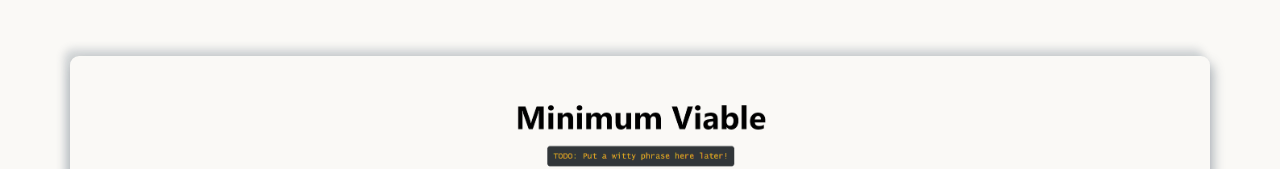
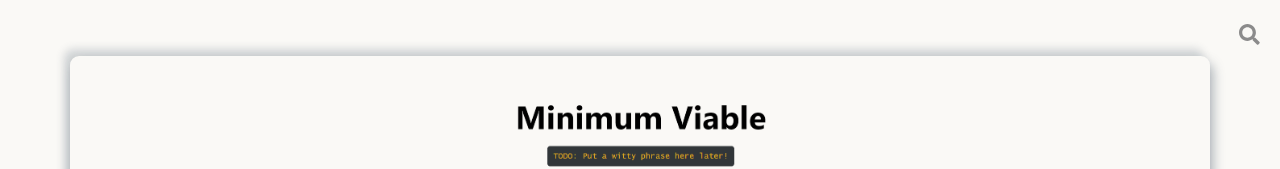
Before and after one commit to charlesmartinreed/charlie-codes-blog, a Next.js app: page /projects in a window 1280 px wide. Shown: the top 169 px of the page. Built offline with nearby package versions, Linux system fonts and the light colour scheme.

Commit message:
Reset search component from scratch.

```diff
--- a/components/Layout.js
+++ b/components/Layout.js
@@ -25,6 +25,7 @@ export default function Layout({ children, title, content }) {
       </Head>
 
       <main className={styles.main}>
+        <Search />
         {children}
         <Footer />
       </main>
--- a/components/Search.js
+++ b/components/Search.js
@@ -2,21 +2,13 @@ import styles from "../styles/Search.module.css";
 import { FaSearch } from "react-icons/fa";
 
 export default function Search() {
-  function handleInput(searchInput) {
-    const resultsDiv = document.querySelector(".searchResults");
-    resultsDiv.classList.add("display");
-    console.log(searchInput);
+  function handleClick() {
+    console.log("search button clicked");
   }
 
   return (
     <div className={styles.searchContainer}>
-      <input
-        placeholder="Search"
-        className={styles.searchInput}
-        type="search"
-        onChange={(e) => handleInput(e.target.value)}
-      ></input>
-      <div className={styles.searchResults}></div>
+      <FaSearch className={styles.searchIcon} onClick={() => handleClick()} />
     </div>
   );
 }
--- a/styles/Search.module.css
+++ b/styles/Search.module.css
@@ -1,57 +1,53 @@
-.searchInput {
-  /* size: 20px; */
-  /* width: 10%; */
-  width: 400px;
-  height: 40px;
-  border-radius: 4px;
-
-  /* align-self: center;
-  text-align: center; */
-  padding: 1rem;
-  color: var(--color-bg-dark-text);
-  font-size: 17px;
-  transition: 0.3s linear;
-  border: none;
-  outline: none;
-  background: rgba(255, 255, 255, 0.1);
-  box-shadow: 0px 4px 6px rgba(29, 29, 29, 0.3);
+.searchContainer {
+  position: absolute;
+  top: 0px;
+  right: 20px;
+  /* align-self: flex-end; */
+  /* margin-right: 1.5rem; */
+  /* margin-bottom: 1rem; */
 }
 
-.searchInput:active,
-.searchInput:hover,
-.searchInput:focus,
-.searchInput:focus-visible,
-.searchInput:focus-within {
-  /* align-self: center; */
-  /* margin-right: 0; */
+.searchIcon {
+  cursor: pointer;
+  position: relative;
+  top: 0;
+  right: 0;
+  color: var(--color-search-icon-default);
+  font-size: 1.3rem;
+  transition: all 1s;
 }
 
-.searchContainer {
-  display: flex;
-  justify-content: center;
-  align-items: flex-end;
-  width: 100%;
-  margin-bottom: 24px;
-  /* margin: 8px; */
-  /* padding: 8px; */
-  position: relative;
+.searchIcon:hover,
+.searchIcon:focus {
+  transform: scale(1.2);
+  color: var(--color-bg-light);
 }
 
-.searchContainer .searchResults {
-  position: absolute;
-  display: none;
-  top: 110%;
-  min-height: 300px;
-  width: 400px;
+.searchResultsContainer {
+  position: relative;
+  /* display: none; */
+  top: 50%;
+  left: 50%;
+  max-height: 40%;
+  width: 70%;
   padding: 16px;
   /* background: rgba(29, 29, 29, 1); */
-  background: rgba(42, 42, 42, 1);
+  /* background: rgba(42, 42, 42, 1); */
+  background-color: red;
 
   box-shadow: 0px 4px 6px rgba(29, 29, 29, 0.3);
   border-radius: 0 0 6px 6px;
   color: white;
+  overflow-y: hidden;
 }
 
-.searchResults.display {
+.searchReultsContainer .searchResult {
+  width: 100%;
+  height: 100px;
+  background-color: purple;
+  overflow: hidden;
+}
+
+.searchResultsContainer.display {
   display: block;
 }
--- a/styles/globals.css
+++ b/styles/globals.css
@@ -11,6 +11,7 @@
   --color-gray-main: #777;
   --color-code-bg: #242628;
   --color-code-text: goldenrod;
+  --color-search-icon-default: #8b8b8b;
 }
 
 html,
```
